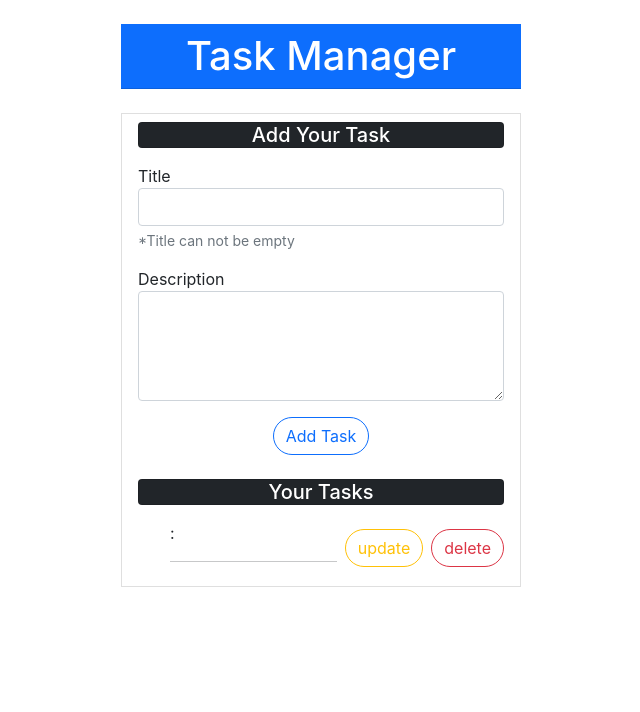
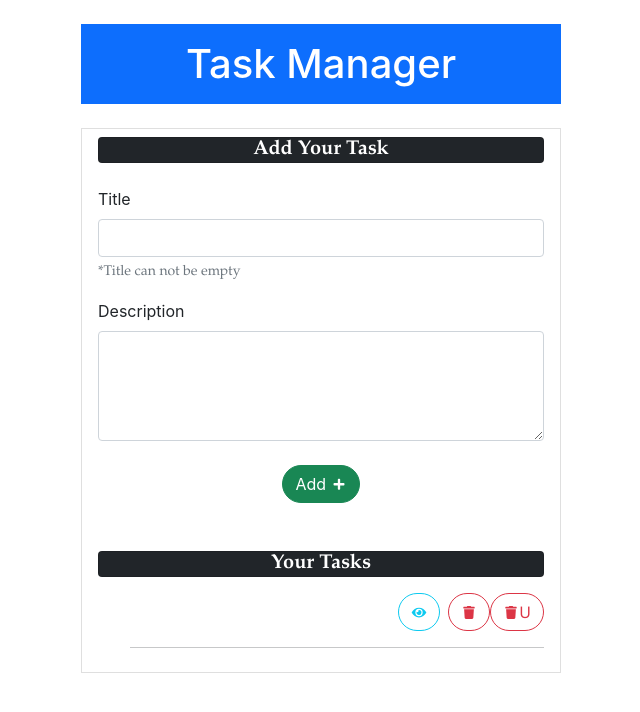
Before and after one commit to RohanKaran/crud-frontend, a React (Create React App) app: page / in a window 1280 px wide. Shown: the top 712 px of the page, without its empty margins (319-959 px from the left). Built offline with nearby package versions, Linux system fonts and the light colour scheme; no server answers.

Commit message:
initial commit

```diff
--- a/package.json
+++ b/package.json
@@ -11,7 +11,10 @@
     "bootstrap": "^5.1.3",
     "nanoid": "^3.1.30",
     "react": "^17.0.2",
+    "react-bootstrap": "^2.0.3",
     "react-dom": "^17.0.2",
+    "react-icons": "^4.3.1",
+    "react-router-dom": "^6.1.0",
     "react-scripts": "4.0.3",
     "web-vitals": "^1.1.2"
   },
--- a/public/index.html
+++ b/public/index.html
@@ -39,5 +39,6 @@
       To begin the development, run `npm start` or `yarn start`.
       To create a production bundle, use `npm run build` or `yarn build`.
     -->
+
   </body>
 </html>
--- a/src/App.css
+++ b/src/App.css
@@ -2,5 +2,5 @@
   text-align: center;
   margin:0;
   padding: 0;
-  font-family: -apple-system, BlinkMacSystemFont, 'Segoe UI', 'Roboto', 'Oxygen', 'Ubuntu', 'Cantarell', 'Fira Sans', 'Droid Sans', 'Helvetica Neue', sans-serif;
+  font-family: -apple-system, BlinkMacSystemFont, 'Bookman Old Style','Segoe UI','Palatino Linotype','Roboto', 'Oxygen', 'Ubuntu', 'Cantarell', 'Fira Sans', 'Droid Sans', 'Helvetica Neue', sans-serif;
 }
--- a/src/App.js
+++ b/src/App.js
@@ -1,16 +1,16 @@
 import './App.css';
 import React, {useState, useEffect} from "react";
 import axios from "axios";
-import "bootstrap/dist/css/bootstrap.min.css"
 import TodoView from "./components/TodoListView";
 import {nanoid} from "nanoid";
+import {Button, Form} from "react-bootstrap";
+import {FaPlus} from "react-icons/fa";
 
 function App() {
 
     const [todoList, setTodoList] = useState([{}])
     const [title, setTitle] = useState("")
     const [desc, setDesc] = useState("")
-
 
 
     useEffect(() => {
@@ -21,32 +21,35 @@ function App() {
     });
 
     const addTodoHandler = () => {
-      axios.post(`http://localhost:8000/api/add-todo/`, {'nanoid': nanoid(), 'title': title, 'description': desc}).then(res => console.log(res))
+      axios.post(`http://localhost:8000/api/add-todo/`,
+          {'nanoid': nanoid(), 'title': title, 'description': desc, 'addedDT': Date(), 'updatedDT': Date()})
+          .then(res => console.log(res))
     };
 
   return (
-        <div id="main" className="App  justify-content-center align-content-center mx-auto my-auto" style={{"width": "400px", "backgroundColor":"currenColor", "margintop": "15px"}}>
-            <br/>
-            <h1 className="card-header text-white bg-primary mb-4">
-                Task Manager
-            </h1>
+        <div id="main" className="App  justify-content-center align-content-center mx-auto my-auto" style={{"width": "480px", "backgroundColor":"white", "margintop": "15px"}}>
+
             <div className="card-body list-group-item">
-                <h5 className="card text-white bg-dark mb-3">
+                <h5 className="card text-white bg-dark mb-4" style={{'font-family': 'Palatino Linotype', 'font-weight': 'bold'}}>
                     Add Your Task
                 </h5>
-                <form>
-                    <div className={"form-group"} id={'form'} align={'left'}>
-                        <label htmlFor={'title'}>Title</label>
-                        <input id={"title"} className={'form-control'} onChange={event => setTitle(event.target.value)}/>
-                        <label className={'mb-3 form-text form-label text-muted'}>*Title can not be empty</label><br/>
-                        <label htmlFor={'desc'} >Description</label>
-                        <textarea id={"desc"} className={'mb-3 form-control'} rows={"4"} onChange={event => setDesc(event.target.value)}/>
-                    </div>
-                </form>
-                    <button className={"btn btn-outline-primary mx-2 mb-4"} style={{"borderRadius": '50px', 'front-weight':'bold'}} onClick={addTodoHandler}>
-                        Add Task
-                    </button>
-                <h5 className={"card text-white bg-dark mb-3"}>Your Tasks</h5>
+                <Form align={'left'}>
+                    <Form.Group className={"mb-3"} controlId={'title'} >
+                        <Form.Label>Title</Form.Label>
+                        <Form.Control required type={'text'} onChange={event => setTitle(event.target.value)}/>
+                        <Form.Control.Feedback type={'invalid'} >Title can not be empty</Form.Control.Feedback>
+                        <Form.Text className={'mb-1 text-muted'} style={{'font-family': 'Garamond'}}>*Title can not be empty</Form.Text><br/>
+                    </Form.Group >
+                    <Form.Group className={"mb-4"} controlId={'desc'}>
+                    <Form.Label>Description</Form.Label>
+                        <Form.Control as={'textarea'} rows={4} onChange={event => setDesc(event.target.value)}/>
+                        </Form.Group>
+
+                </Form>
+                    <Button className={" mx-2 mb-5"} variant={'success'} style={{borderRadius: '50px',}} onClick={addTodoHandler}>
+                        Add <FaPlus style={{'padding-bottom':'3.5px'}}/>
+                    </Button>
+                <h5 className={"card text-white bg-dark mb-3"} style={{'font-family': 'Palatino Linotype', 'font-weight': 'bold'}}>Your Tasks</h5>
                 <div className={'justify-content-start align-content-start'}>
                     <TodoView todoList = {todoList} />
                 </div>
--- a/src/components/Todo.js
+++ b/src/components/Todo.js
@@ -1,20 +1,51 @@
 import axios from 'axios'
-import React from 'react'
-
+import React, {useState} from 'react'
+import {Button, Collapse} from "react-bootstrap";
+import {FaTrash, FaEye} from "react-icons/fa";
 
 function TodoItem(props) {
     const deleteTodoHandler = async (nanoid) => {
     await axios.delete(`http://localhost:8000/api/delete-todo/${nanoid}`).then(res => console.log(res.data))
     };
+    const [open, setOpen] = useState(false);
+    return (
+        <div align={'right'} style={{'font-family':'Segoe UI'}}>
+                <span className={'float-start text-break'}
+                      style={{'padding-top':'7px','font-family': 'lato', 'font-size':'17px'}}>
+                    <>{props.todo.title}</>
+                </span>
+            <Button
+        onClick={() => setOpen(!open)}
+        aria-controls="example-collapse-text"
+        aria-expanded={open}
+        className="mx-2" variant={'outline-info'} style={{borderRadius:'100px'}}
+      >
+        <FaEye style={{'padding-bottom':'3px'}}/>
+      </Button>
+                <Button onClick={() => deleteTodoHandler(props.todo.nanoid)} className=""
+                        variant={'outline-danger'} style={{borderRadius:'100px'}} >
+                    <FaTrash style={{'padding-bottom':'3px'}}/></Button>
+            <Button href={`/${props.todo.nanoid}`}
+                        variant={'outline-danger'} style={{borderRadius:'100px'}} >
+                    <FaTrash style={{'padding-bottom':'3px'}}/>U</Button>
 
-    return (
-        <div align={'left'}>
-                <span style={{ fontWeight: 'bold, underline',}}>{props.todo.title} : {props.todo.description}</span>
-                <button onClick={() => deleteTodoHandler(props.todo.nanoid)} className="btn btn-outline-danger my-2 mx-0 float-end" style={{borderRadius:'50px'}} >delete</button>
-                <button onClick={() => deleteTodoHandler(props.todo.nanoid)} className="btn btn-outline-warning my-2 mx-2 float-end" style={{borderRadius:'50px'}} >update</button>
+      <Collapse in={open}>
+
+        <div id="example-collapse-text" className="card-body " style={{'word-wrap':'break-word'}} align={'left'}>
+            <span style={{'font-family': 'lato', 'font-size':'16px'}}>Description :</span><br/>
+            {props.todo.description}
+            <br/>
+            <span style={{'font-family': 'lato','font-size':'16px'}}>Added on :</span><br/>{props.todo.addedDT}
+            <br/>
+            <span style={{'font-family': 'lato','font-size':'16px'}}>Last updated on :</span><br/>{props.todo.updatedDT}
+
+
+        </div>
+
+      </Collapse>
             <hr/>
         </div>
-    );
+    )
 }
 
 export default TodoItem;
--- /dev/null
+++ b/src/components/Update.js
@@ -0,0 +1,90 @@
+import '../App.css';
+import React, {useState, useEffect} from "react";
+import axios from "axios";
+import {Button, Form} from "react-bootstrap";
+import {FaPlus} from "react-icons/fa";
+import {useParams} from "react-router-dom";
+import {nanoid} from "nanoid";
+
+function Update() {
+
+    const [todo, setTodo] = useState({})
+    let nid = useParams().nanoid;
+    const fetchdata = async () => {
+        const res = await axios.get(`http://localhost:8000/api/get-todo/${nid}`);
+        setTodo(res.data);
+    };
+    useEffect(() => {
+        fetchdata();
+    }, [])
+
+    let [title, setTitle] = useState("ojef-=-39uaenflenfaw?:{/")
+    let [desc, setDesc] = useState("q309pjdAA()&#:woau!@")
+    let a = "ojef-=-39uaenflenfaw?:{/";
+    let b = "q309pjdAA()&#:woau!@";
+    const updateTodoHandler = async (id) => {
+        if (title === "ojef-=-39uaenflenfaw?:{/") {
+            title = todo.title
+        }
+        if (desc === "q309pjdAA()&#:woau!@") {
+            desc = todo.description
+        }
+
+
+        await axios.put(`http://localhost:8000/api/update-todo/${id}`,
+
+            {
+                'nanoid': nanoid(), 'title': title, 'description': desc, 'updatedDT': Date()
+            })
+            .then(res => console.log(res.data))
+    };
+
+
+
+    return (
+        <div id="main" className="App  justify-content-center align-content-center mx-auto my-auto"
+             style={{"width": "480px", "backgroundColor": "white", "margintop": "15px"}}>
+            <div className="card-body list-group-item">
+                <h5 className="card text-white bg-dark mb-4"
+                    style={{'font-family': 'Palatino Linotype', 'font-weight': 'bold'}}>
+                    Update Your Task
+                </h5>
+                <Form >
+                     <Form.Group className={"mb-3"} controlId={'title'} align={'left'}>
+                        <Form.Label>Title</Form.Label>
+                        <Form.Control required type={'text'} onChange={event => setTitle(event.target.value)}
+                                      defaultValue={todo.title}
+                        />
+                        <Form.Control.Feedback type={'invalid'}>Title can not be empty</Form.Control.Feedback>
+                        <Form.Text className={'mb-1 text-muted'} style={{'font-family': 'Garamond'}}>*Title can not be
+                            empty</Form.Text><br/>
+                    </Form.Group>
+                    <Form.Group className={"mb-4"} controlId={'desc'} align={'left'} >
+                        <Form.Label>Description</Form.Label>
+                        <Form.Control as={'textarea'} rows={4}
+                                      onChange={event => setDesc(event.target.value)}
+                                      defaultValue={todo.description}
+
+                        />
+                    </Form.Group>
+
+
+                <Button onClick={() => updateTodoHandler(nid)}
+                        href={'/'} type={'submit'}  className={" mx-2 mb-5"} variant={'success'}
+                                       style={{borderRadius: '50px', }}
+
+                                       disabled={(title=== a ) && (desc === b)}
+
+                >
+
+                    Update <FaPlus style={{'padding-bottom': '3.5px'}}/>
+                </Button>
+        </Form>
+            </div>
+
+        </div>
+    );
+
+}
+
+export default Update;
--- a/src/index.js
+++ b/src/index.js
@@ -4,10 +4,22 @@ import './index.css';
 import App from './App';
 import reportWebVitals from './reportWebVitals';
 import "bootstrap/dist/css/bootstrap.min.css"
+import Update from './components/Update';
+import {BrowserRouter as Router, Route, Routes} from "react-router-dom";
+
 ReactDOM.render(
-  <React.StrictMode>
-    <App />
-  </React.StrictMode>,
+   <React.StrictMode> <div id="main" className="App justify-content-center align-content-center mx-auto my-auto" style={{"width": "480px", "backgroundColor":"white"}}>
+            <br/>
+            <h1 className="card-body text-white bg-primary mb-4">
+                Task Manager
+            </h1></div>
+  <Router>
+
+      <Routes>
+          <Route path=':nanoid' element={<Update/>}/>
+          <Route path='/' element={<App/>}/>
+      </Routes>
+  </Router></React.StrictMode>,
   document.getElementById('root')
 );
 
```
Also changed, not shown: 1 other file (tests, documents, lock files or other folders).
